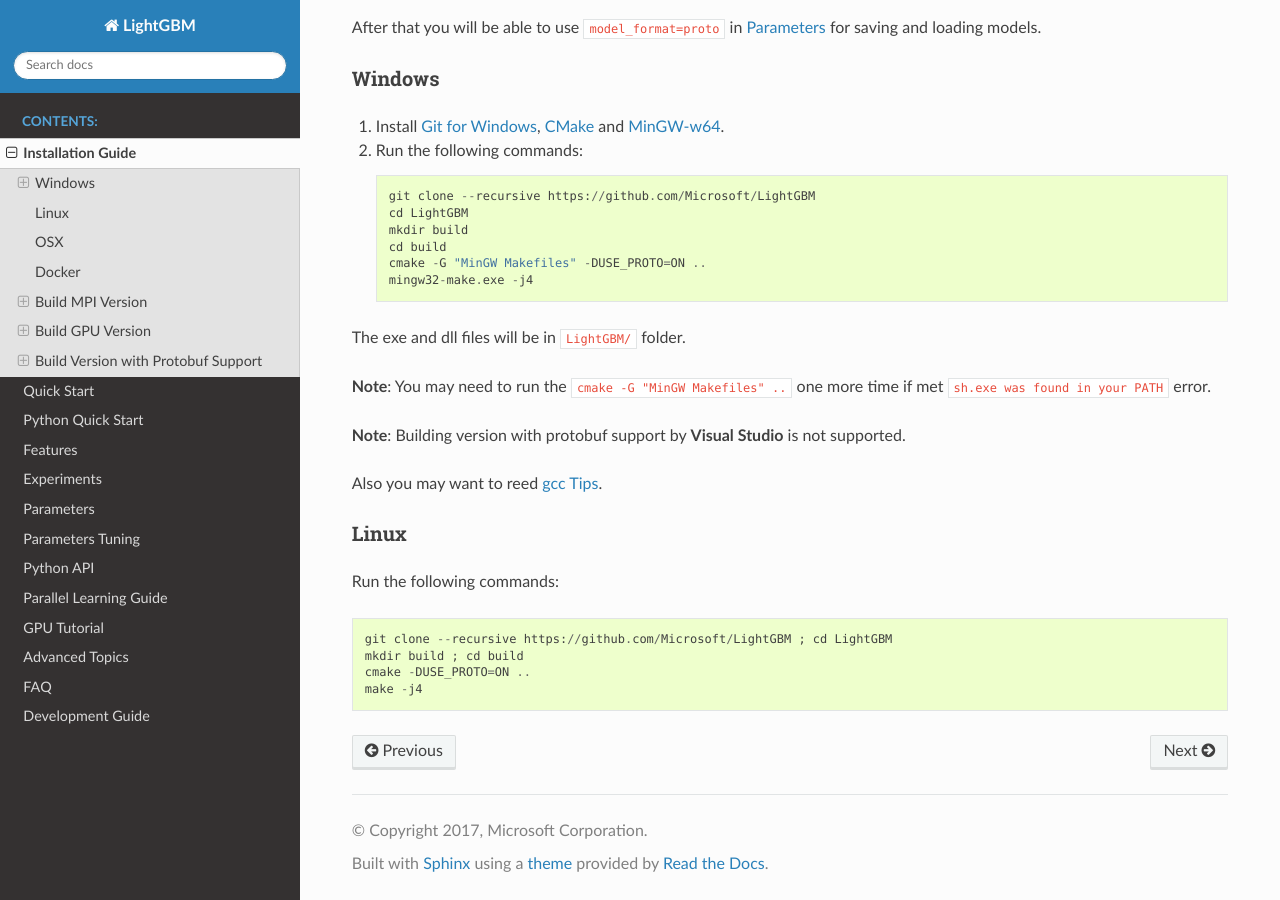
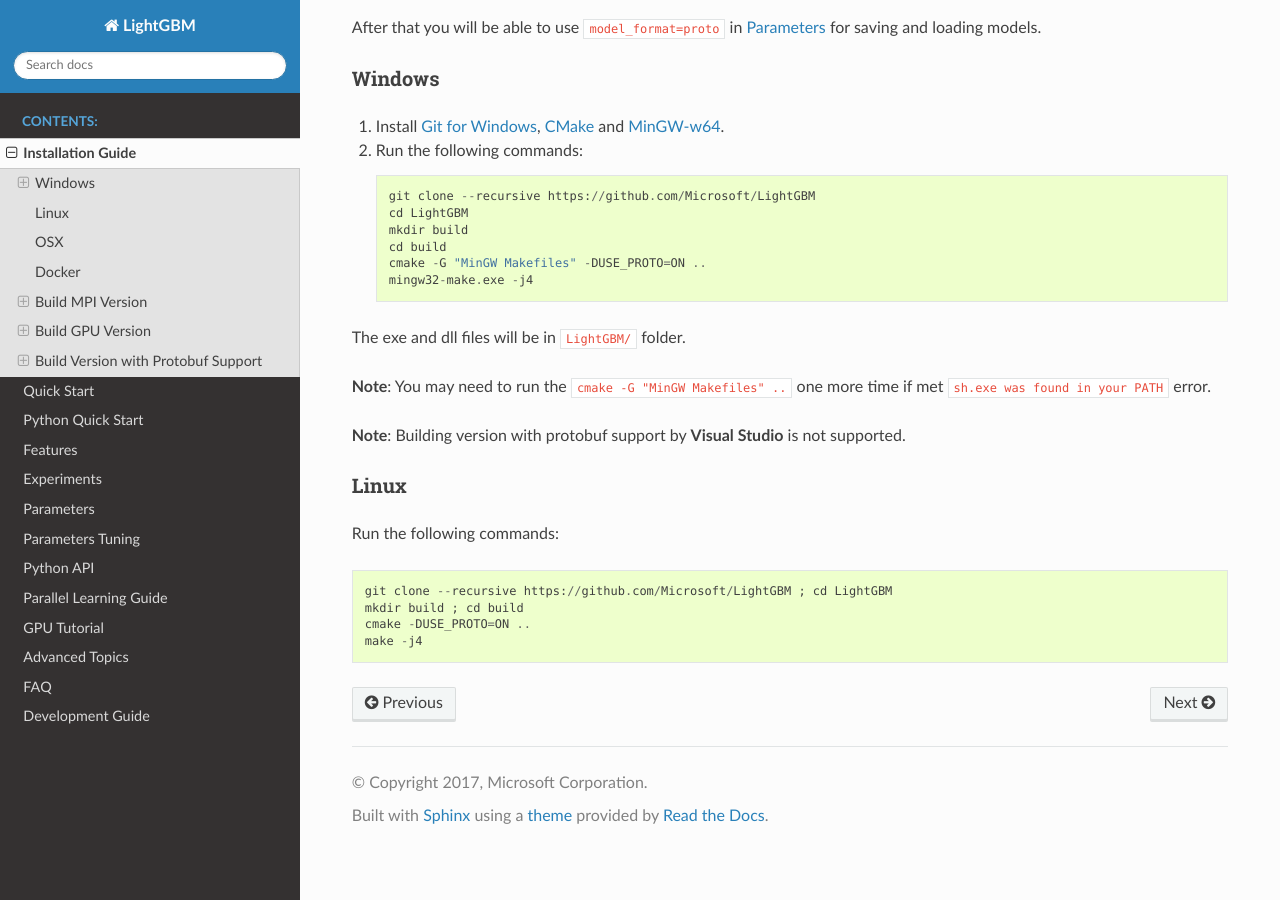
Before and after one commit to microsoft/LightGBM, a Sphinx documentation site: the page built from docs/Installation-Guide.rst, in a window 1280 px wide and 900 px high, scrolled down 5639 px. Built offline with Sphinx 7.4.7 and the Read the Docs theme 2.0.0, drawn with Linux system fonts in a browser that asks for light colours.

Commit message:
removed unnecessary note from docs

```diff
--- a/docs/Installation-Guide.rst
+++ b/docs/Installation-Guide.rst
@@ -303,8 +303,6 @@
 
 **Note**: Building version with protobuf support by **Visual Studio** is not supported.
 
-Also you may want to reed `gcc Tips <./gcc-Tips.rst>`__.
-
 Linux
 ^^^^^
 
```
